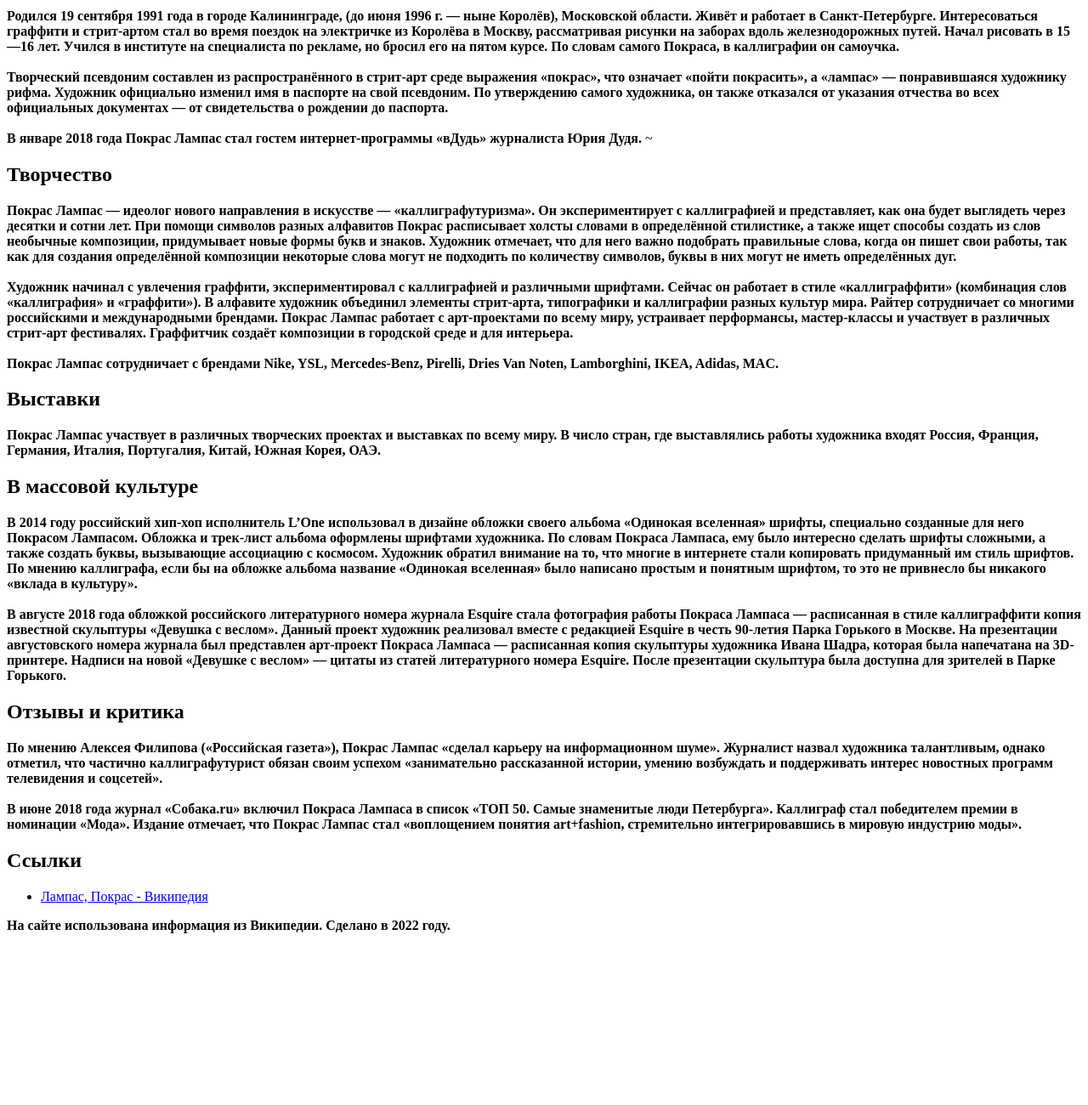
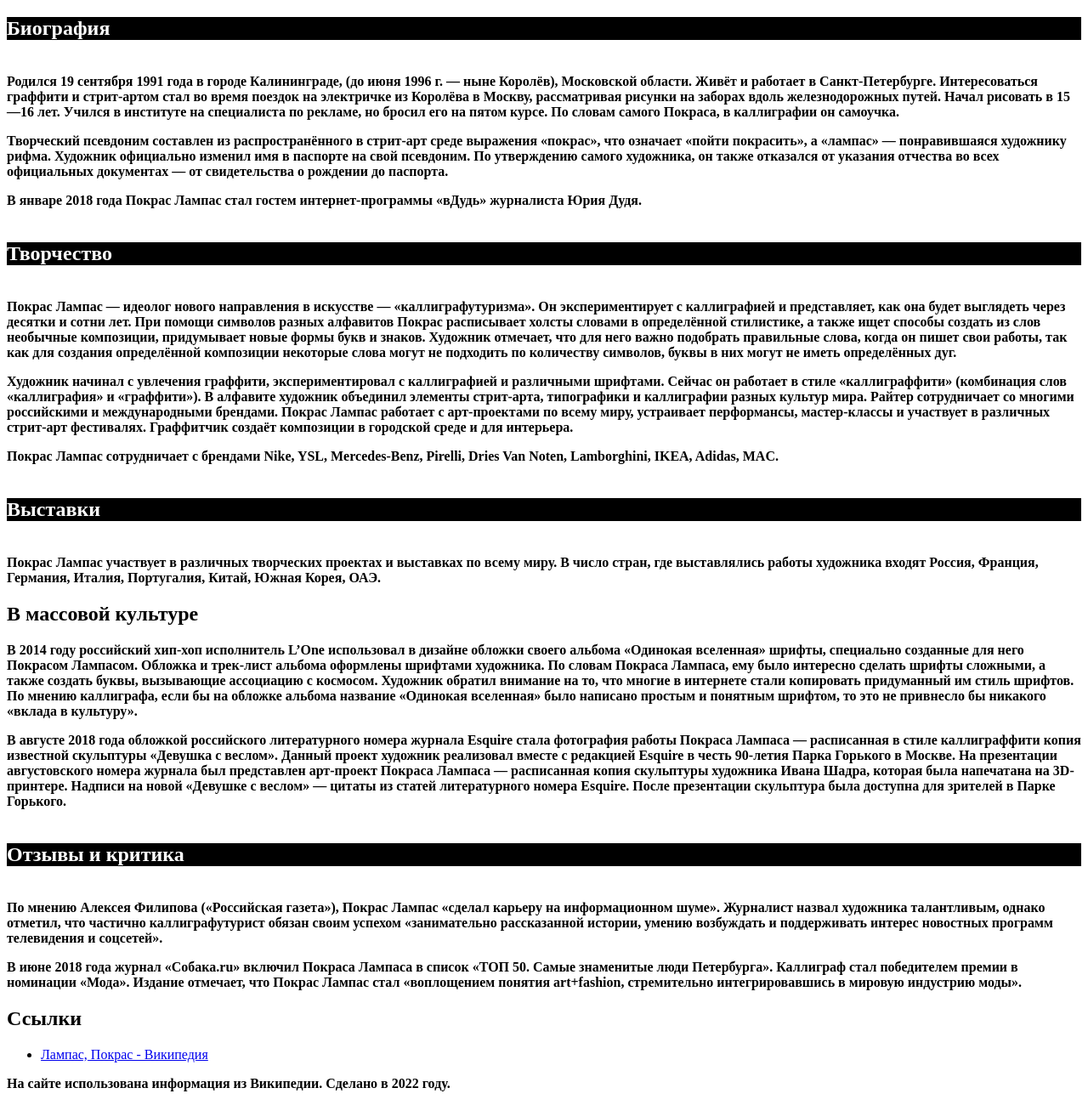
Before and after one commit to 0xEgoist/msc_html_css, a plain HTML site: page project1/index.html in a window 1280 px wide. Shown: the part 640-1940 px from the top of the page at 85% size. Before the commit the page ends 1746 px from the top, so only its background shows below. Drawn offline with Linux system fonts and the light colour scheme.

Commit message:
msc css project 2

```diff
--- a/project1/index.html
+++ b/project1/index.html
@@ -1,9 +1,11 @@
 <!DOCTYPE html>
   <head>
     <title>Покрас Лампас</title>
+	<link rel="stylesheet" type="text/css" href="styles/styles.css">
+	<link>
   </head>
   <body>
-		<h1>Покрас Лампас</h1>
+		<h1 class="title">Покрас Лампас</h1>
 		<img src="images/Pokras_2021.jpeg" width="300" />
 		<ul>
 			<li><a href="#biography">Биография</a></li>
@@ -13,54 +15,27 @@
 			<li><a href="#reviews">Отзывы и критика</a></li>
 			<li><a href="#links">Ссылки</a></li>
 		</ul>
-		<h2 id="biography">Биография</h2>
-		<p>
-			<strong>
-				Родился 19 сентября 1991 года в городе Калининграде, (до июня 1996 г. — ныне Королёв), Московской области. Живёт и работает в Санкт-Петербурге. Интересоваться граффити и стрит-артом стал во время поездок на электричке из Королёва в Москву, рассматривая рисунки на заборах вдоль железнодорожных путей. Начал рисовать в 15—16 лет. Учился в институте на специалиста по рекламе, но бросил его на пятом курсе. По словам самого Покраса, в каллиграфии он самоучка.
-				<br>
-				<br>
-				Творческий псевдоним составлен из распространённого в стрит-арт среде выражения «покрас», что означает «пойти покрасить», а «лампас» — понравившаяся художнику рифма. Художник официально изменил имя в паспорте на свой псевдоним. По утверждению самого художника, он также отказался от указания отчества во всех официальных документах — от свидетельства о рождении до паспорта.
-				<br>
-				<br>
-				В январе 2018 года Покрас Лампас стал гостем интернет-программы «вДудь» журналиста Юрия Дудя.
-			</strong>~
+		<h2 class="title" id="biography">Биография</h2>
+		<p>Родился 19 сентября 1991 года в городе Калининграде, (до июня 1996 г. — ныне Королёв), Московской области. Живёт и работает в Санкт-Петербурге. Интересоваться граффити и стрит-артом стал во время поездок на электричке из Королёва в Москву, рассматривая рисунки на заборах вдоль железнодорожных путей. Начал рисовать в 15—16 лет. Учился в институте на специалиста по рекламе, но бросил его на пятом курсе. По словам самого Покраса, в каллиграфии он самоучка.</p>
+		<p>Творческий псевдоним составлен из распространённого в стрит-арт среде выражения «покрас», что означает «пойти покрасить», а «лампас» — понравившаяся художнику рифма. Художник официально изменил имя в паспорте на свой псевдоним. По утверждению самого художника, он также отказался от указания отчества во всех официальных документах — от свидетельства о рождении до паспорта.</p>
+		<p>В январе 2018 года Покрас Лампас стал гостем интернет-программы «вДудь» журналиста Юрия Дудя.</p>
 		</p>
-		<h2 id="creation">Творчество</h2>
-		<p>
-			<strong>
-				Покрас Лампас — идеолог нового направления в искусстве — «каллиграфутуризма». Он экспериментирует с каллиграфией и представляет, как она будет выглядеть через десятки и сотни лет. При помощи символов разных алфавитов Покрас расписывает холсты словами в определённой стилистике, а также ищет способы создать из слов необычные композиции, придумывает новые формы букв и знаков. Художник отмечает, что для него важно подобрать правильные слова, когда он пишет свои работы, так как для создания определённой композиции некоторые слова могут не подходить по количеству символов, буквы в них могут не иметь определённых дуг.
-				<br>
-				<br>
-				Художник начинал с увлечения граффити, экспериментировал с каллиграфией и различными шрифтами. Сейчас он работает в стиле «каллиграффити» (комбинация слов «каллиграфия» и «граффити»). В алфавите художник объединил элементы стрит-арта, типографики и каллиграфии разных культур мира. Райтер сотрудничает со многими российскими и международными брендами. Покрас Лампас работает с арт-проектами по всему миру, устраивает перформансы, мастер-классы и участвует в различных стрит-арт фестивалях. Граффитчик создаёт композиции в городской среде и для интерьера.
-				<br>
-				<br>
-				Покрас Лампас сотрудничает с брендами Nike, YSL, Mercedes-Benz, Pirelli, Dries Van Noten, Lamborghini, IKEA, Adidas, MAC.
-			</strong>
-		</p>
-		<h2 id="exhibitions">Выставки</h2>
+		<h2 class="title" id="creation">Творчество</h2>
+		<p>Покрас Лампас — идеолог нового направления в искусстве — «каллиграфутуризма». Он экспериментирует с каллиграфией и представляет, как она будет выглядеть через десятки и сотни лет. При помощи символов разных алфавитов Покрас расписывает холсты словами в определённой стилистике, а также ищет способы создать из слов необычные композиции, придумывает новые формы букв и знаков. Художник отмечает, что для него важно подобрать правильные слова, когда он пишет свои работы, так как для создания определённой композиции некоторые слова могут не подходить по количеству символов, буквы в них могут не иметь определённых дуг.</p>
+		<p>Художник начинал с увлечения граффити, экспериментировал с каллиграфией и различными шрифтами. Сейчас он работает в стиле «каллиграффити» (комбинация слов «каллиграфия» и «граффити»). В алфавите художник объединил элементы стрит-арта, типографики и каллиграфии разных культур мира. Райтер сотрудничает со многими российскими и международными брендами. Покрас Лампас работает с арт-проектами по всему миру, устраивает перформансы, мастер-классы и участвует в различных стрит-арт фестивалях. Граффитчик создаёт композиции в городской среде и для интерьера.</p>
+		<p>Покрас Лампас сотрудничает с брендами Nike, YSL, Mercedes-Benz, Pirelli, Dries Van Noten, Lamborghini, IKEA, Adidas, MAC.</p>
+		<h2 class="title" id="exhibitions">Выставки</h2>
 		<strong>Покрас Лампас участвует в различных творческих проектах и выставках по всему миру. В число стран, где выставлялись работы художника входят Россия, Франция, Германия, Италия, Португалия, Китай, Южная Корея, ОАЭ.</strong>
 		<h2 id="in-culture">В массовой культуре</h2>
-		<p>
-			<strong>
-				В 2014 году российский хип-хоп исполнитель L’One использовал в дизайне обложки своего альбома «Одинокая вселенная» шрифты, специально созданные для него Покрасом Лампасом. Обложка и трек-лист альбома оформлены шрифтами художника. По словам Покраса Лампаса, ему было интересно сделать шрифты сложными, а также создать буквы, вызывающие ассоциацию с космосом. Художник обратил внимание на то, что многие в интернете стали копировать придуманный им стиль шрифтов. По мнению каллиграфа, если бы на обложке альбома название «Одинокая вселенная» было написано простым и понятным шрифтом, то это не привнесло бы никакого «вклада в культуру».
-				<br>
-				<br>
-				В августе 2018 года обложкой российского литературного номера журнала Esquire стала фотография работы Покраса Лампаса — расписанная в стиле каллиграффити копия известной скульптуры «Девушка с веслом». Данный проект художник реализовал вместе с редакцией Esquire в честь 90-летия Парка Горького в Москве. На презентации августовского номера журнала был представлен арт-проект Покраса Лампаса — расписанная копия скульптуры художника Ивана Шадра, которая была напечатана на 3D-принтере. Надписи на новой «Девушке с веслом» — цитаты из статей литературного номера Esquire. После презентации скульптура была доступна для зрителей в Парке Горького.
-			</strong>
-		</p>
-		<h2 id="reviews">Отзывы и критика</h2>
-		<p>
-			<strong>
-				По мнению Алексея Филипова («Российская газета»), Покрас Лампас «сделал карьеру на информационном шуме». Журналист назвал художника талантливым, однако отметил, что частично каллиграфутурист обязан своим успехом «занимательно рассказанной истории, умению возбуждать и поддерживать интерес новостных программ телевидения и соцсетей».
-				<br>
-				<br>
-				В июне 2018 года журнал «Собака.ru» включил Покраса Лампаса в список «ТОП 50. Самые знаменитые люди Петербурга». Каллиграф стал победителем премии в номинации «Мода». Издание отмечает, что Покрас Лампас стал «воплощением понятия art+fashion, стремительно интегрировавшись в мировую индустрию моды».
-			</strong>
-		</p>
+		<p>В 2014 году российский хип-хоп исполнитель L’One использовал в дизайне обложки своего альбома «Одинокая вселенная» шрифты, специально созданные для него Покрасом Лампасом. Обложка и трек-лист альбома оформлены шрифтами художника. По словам Покраса Лампаса, ему было интересно сделать шрифты сложными, а также создать буквы, вызывающие ассоциацию с космосом. Художник обратил внимание на то, что многие в интернете стали копировать придуманный им стиль шрифтов. По мнению каллиграфа, если бы на обложке альбома название «Одинокая вселенная» было написано простым и понятным шрифтом, то это не привнесло бы никакого «вклада в культуру».</p>
+		<p>В августе 2018 года обложкой российского литературного номера журнала Esquire стала фотография работы Покраса Лампаса — расписанная в стиле каллиграффити копия известной скульптуры «Девушка с веслом». Данный проект художник реализовал вместе с редакцией Esquire в честь 90-летия Парка Горького в Москве. На презентации августовского номера журнала был представлен арт-проект Покраса Лампаса — расписанная копия скульптуры художника Ивана Шадра, которая была напечатана на 3D-принтере. Надписи на новой «Девушке с веслом» — цитаты из статей литературного номера Esquire. После презентации скульптура была доступна для зрителей в Парке Горького.</p>
+		<h2 class="title" id="reviews">Отзывы и критика</h2>
+		<p>По мнению Алексея Филипова («Российская газета»), Покрас Лампас «сделал карьеру на информационном шуме». Журналист назвал художника талантливым, однако отметил, что частично каллиграфутурист обязан своим успехом «занимательно рассказанной истории, умению возбуждать и поддерживать интерес новостных программ телевидения и соцсетей».</p>
+		<p>В июне 2018 года журнал «Собака.ru» включил Покраса Лампаса в список «ТОП 50. Самые знаменитые люди Петербурга». Каллиграф стал победителем премии в номинации «Мода». Издание отмечает, что Покрас Лампас стал «воплощением понятия art+fashion, стремительно интегрировавшись в мировую индустрию моды».</p>
 		<h2 id="links">Ссылки</h2>
 		<ul>
 			<li><a href="https://ru.wikipedia.org/wiki/%D0%9B%D0%B0%D0%BC%D0%BF%D0%B0%D1%81,_%D0%9F%D0%BE%D0%BA%D1%80%D0%B0%D1%81" target="_blank">Лампас, Покрас - Википедия</a></li>
 		</ul>
-		<strong>На сайте использована информация из Википедии. Сделано в 2022 году.</strong>
+		<p>На сайте использована информация из Википедии. Сделано в 2022 году.</p>
   </body>
 </html>
--- /dev/null
+++ b/project1/styles/styles.css
@@ -0,0 +1,9 @@
+p {
+    font-weight: bold;
+}
+.title {
+    color: #FFF;
+    background-color: #000;
+    margin-top: 40px;
+    margin-bottom: 40px;
+}
```
